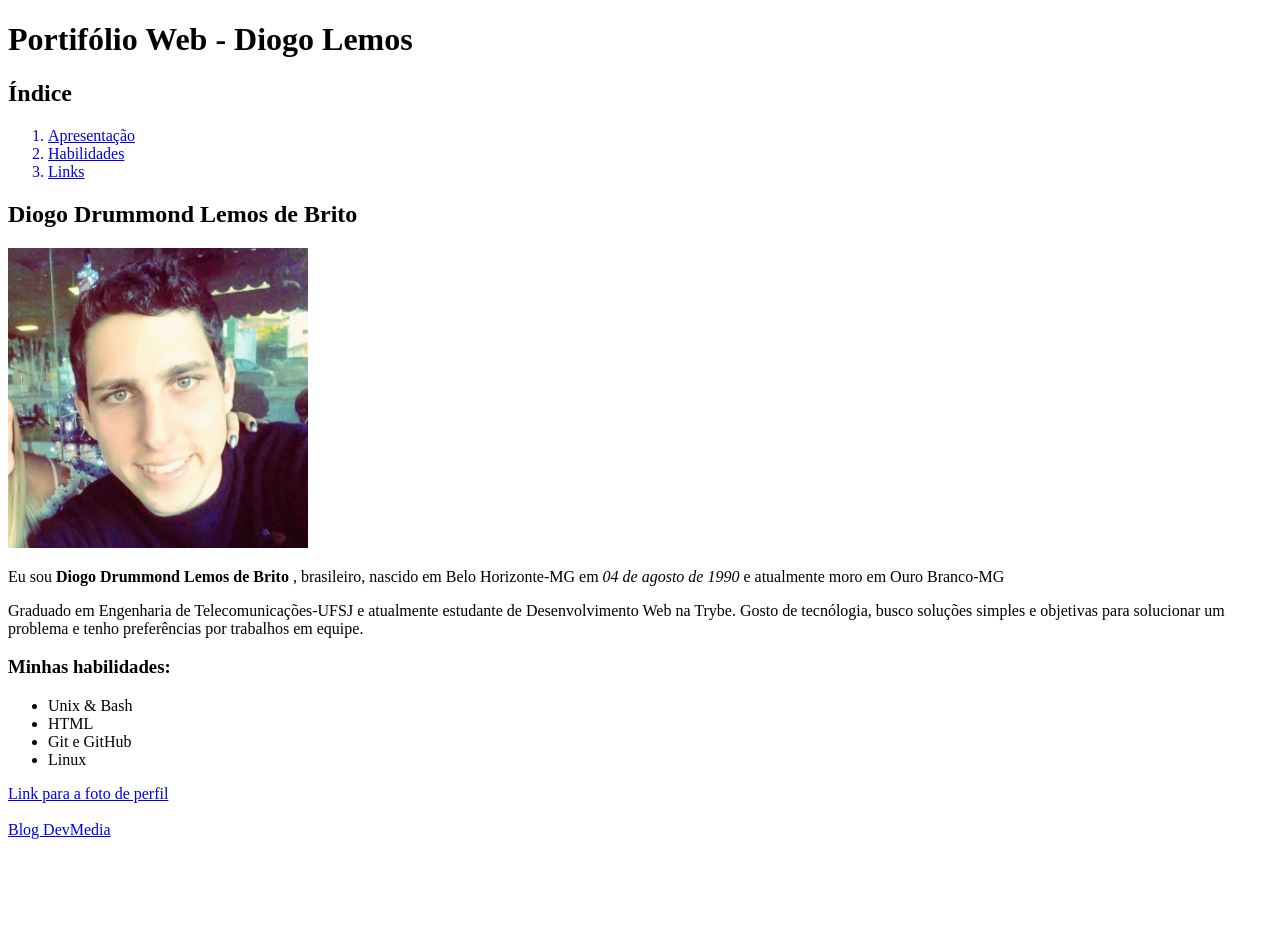
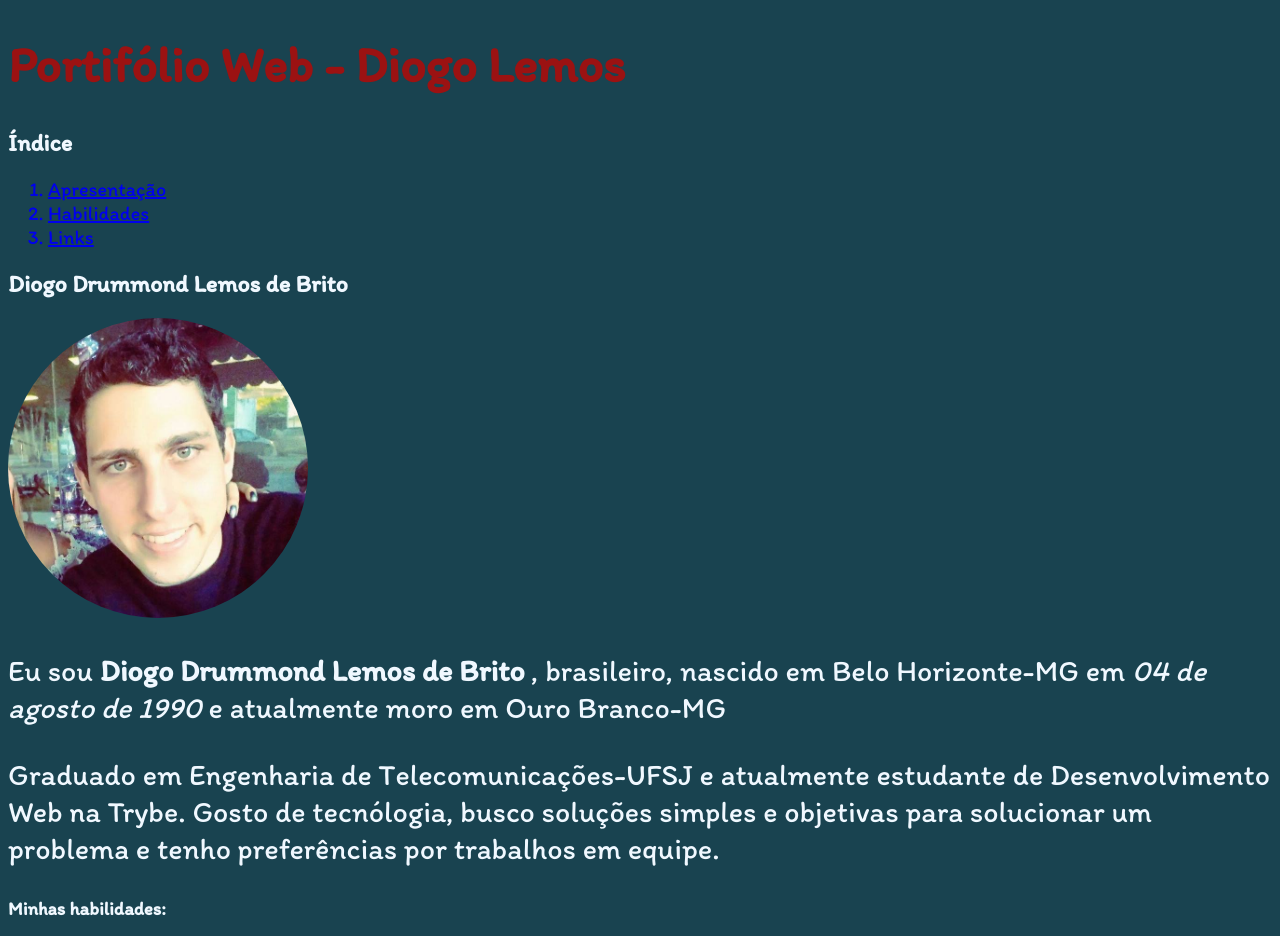
Before and after one commit to diogodlemos/diogodlemos.github.io, a plain HTML site: page index.html in a window 1280 px wide. Shown: the top 936 px of the page. Before the commit the page ends 847 px from the top, so only its background shows below. Drawn offline with Linux system fonts and the light colour scheme.

Commit message:
Estilizando portifolio com CSS

```diff
--- a/index.html
+++ b/index.html
@@ -3,6 +3,48 @@
 <head>
     <meta charset="UTF-8">
     <title>Portifólio Web Diogo Lemos</title>
+    <link rel="preconnect" href="https://fonts.gstatic.com">
+<link href="https://fonts.googleapis.com/css2?family=Itim&display=swap" rel="stylesheet">
+    <style>
+
+        body{
+            background-color: #194350;
+            font-family: itim;
+            color: aliceblue;
+        }
+        .circled {
+            border-radius: 100%;
+
+        }
+        .button {
+
+            background-color: rgb(155, 18, 18);
+            color: aliceblue;
+            text-decoration: none;
+            border-radius: 4px;
+            font-size: 200%;
+            padding: 25px 30px;
+            line-height: 400%;
+        }
+        p {
+            font-size: 30px;
+            font-family: itim;
+        }
+        h1 {
+            color: rgb(155, 18, 18);
+            font-size: 50px;
+        }
+        h2 ul {
+            font-size: 20px;
+            color: aliceblue;
+        }
+        ol{
+            font-size: 20px;
+            color: aliceblue;
+        }
+
+    </style>
+
 </head>
 <body>
 
@@ -21,7 +63,7 @@
     </ol>
 
     <h2 id="Apresentacao">Diogo Drummond Lemos de Brito</h2>
-    <img id="fotodeperfil" src="fotoportifolio.jpg" alt="Foto de Diogo Lemos" width="300px">
+    <img  id="fotodeperfil" src="fotoportifolio.jpg" alt="Foto de Diogo Lemos" width="300px" class="circled" >
 
     <p>Eu sou <strong> Diogo Drummond Lemos de Brito </strong>, brasileiro, nascido em Belo Horizonte-MG em <em> 04 de agosto de 1990</em> e atualmente moro em Ouro Branco-MG</p>
 
@@ -36,9 +78,9 @@
 
     </ul>
 
-    <a href="#fotodeperfil" id="Links">Link para a foto de perfil</a>
-    <br><br>
-    <a href="https://www.devmedia.com.br/artigos/" target="_blank">Blog DevMedia</a>
+    <a class="button" href="#fotodeperfil" id="Links">Link para a foto de perfil</a>
+
+    <a class="button" href="https://www.devmedia.com.br/artigos/" target="_blank">Blog DevMedia</a>
 
 </body>
 </html>
```
